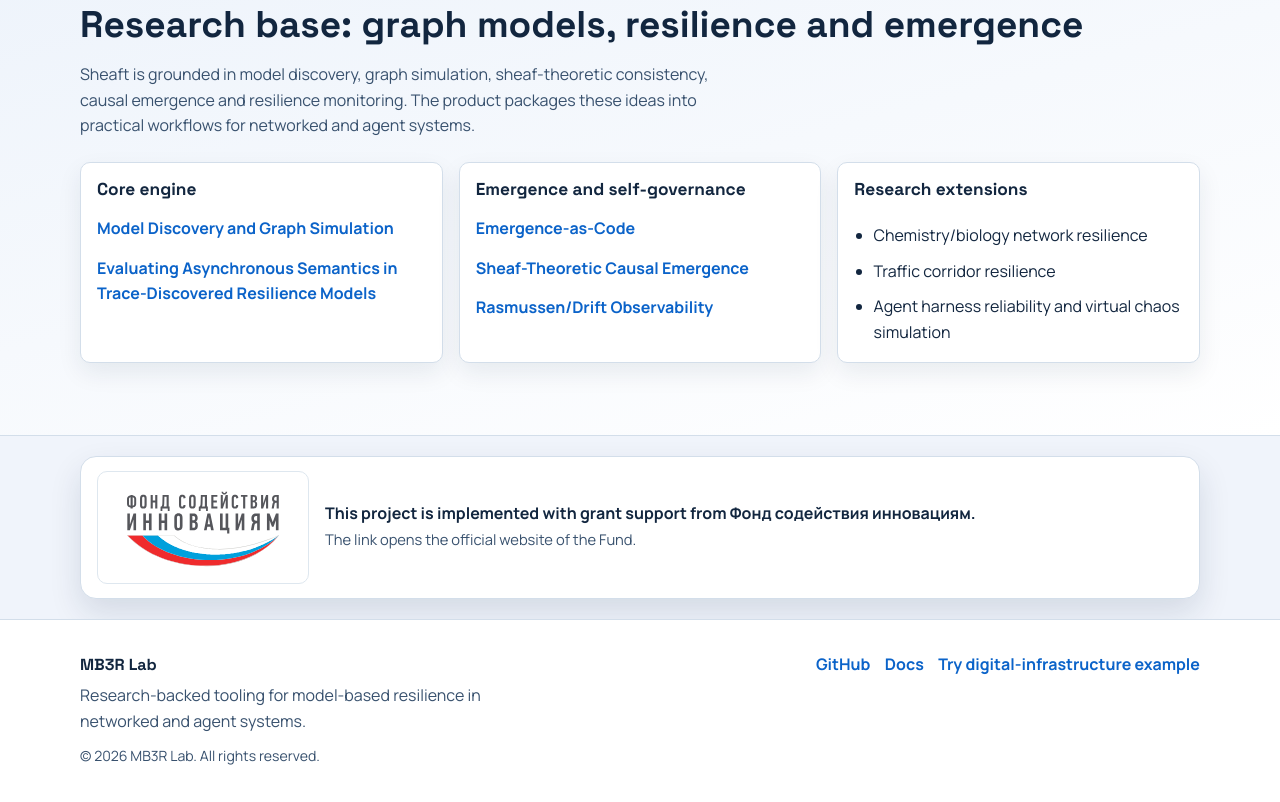
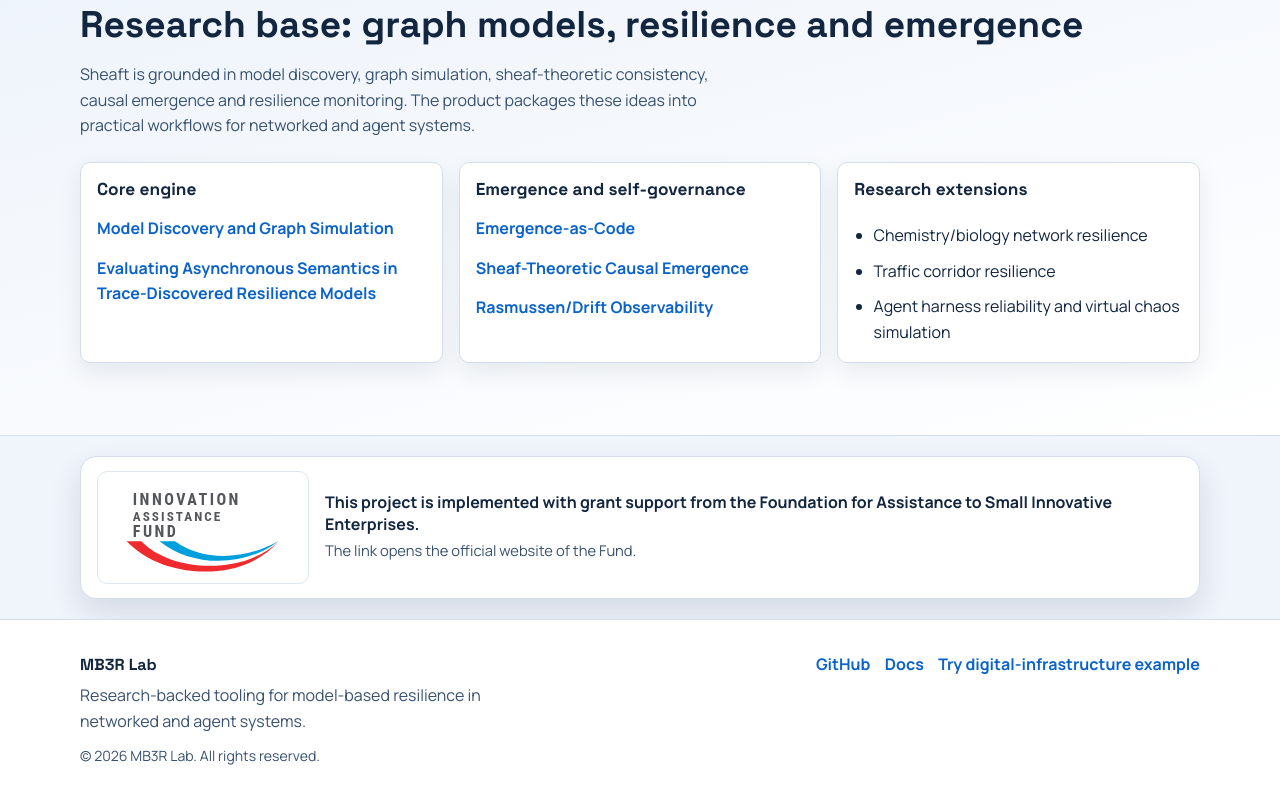
Before and after one commit to MB3R-Lab/mb3r-lab.github.io, a plain HTML site: page index.html in a window 1280 px wide. Shown: the part 6438-7240 px from the top of the page. Drawn offline with Linux system fonts and the light colour scheme.

Commit message:
Add English grant logo

```diff
--- a/assets/i18n/en.json
+++ b/assets/i18n/en.json
@@ -390,8 +390,9 @@
     }
   },
   "grant": {
+    "logoSrc": "assets/img/fasie-logo-en.svg",
     "logoAlt": "Foundation for Assistance to Small Innovative Enterprises",
-    "title": "This project is implemented with grant support from Фонд содействия инновациям.",
+    "title": "This project is implemented with grant support from the Foundation for Assistance to Small Innovative Enterprises.",
     "text": "The link opens the official website of the Fund."
   },
   "common": {
--- a/assets/i18n/ru.json
+++ b/assets/i18n/ru.json
@@ -390,6 +390,7 @@
     }
   },
   "grant": {
+    "logoSrc": "assets/img/fasie-logo.svg",
     "logoAlt": "Фонд содействия инновациям",
     "title": "Проект реализуется при грантовой поддержке Фонда содействия инновациям.",
     "text": "Ссылка ведет на официальный сайт Фонда."
--- a/index.html
+++ b/index.html
@@ -543,10 +543,10 @@
             <div class="container">
                 <a class="grant-card" href="https://fasie.ru/" target="_blank" rel="noopener noreferrer">
                     <span class="grant-logo-wrap">
-                        <img class="grant-logo" src="assets/img/fasie-logo.svg" alt="Foundation for Assistance to Small Innovative Enterprises" width="180" height="93" data-i18n-attr="alt:grant.logoAlt">
+                        <img class="grant-logo" src="assets/img/fasie-logo-en.svg" alt="Foundation for Assistance to Small Innovative Enterprises" width="180" height="93" data-i18n-attr="src:grant.logoSrc;alt:grant.logoAlt">
                     </span>
                     <span class="grant-copy">
-                        <span id="grant-title" class="grant-title" data-i18n="grant.title">This project is implemented with grant support from Фонд содействия инновациям.</span>
+                        <span id="grant-title" class="grant-title" data-i18n="grant.title">This project is implemented with grant support from the Foundation for Assistance to Small Innovative Enterprises.</span>
                         <span class="grant-text" data-i18n="grant.text">The link opens the official website of the Fund.</span>
                     </span>
                 </a>
```
Also changed, not shown: assets/img/fasie-logo-en.svg (added).
